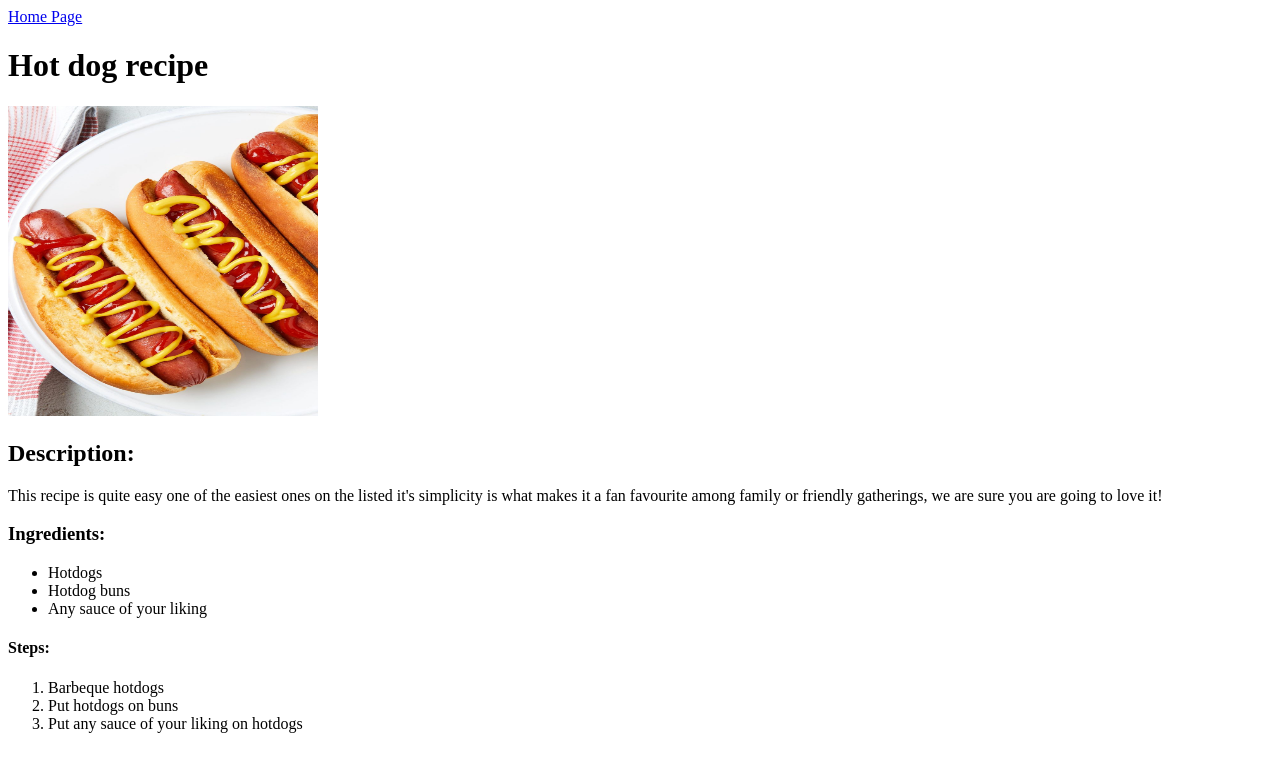
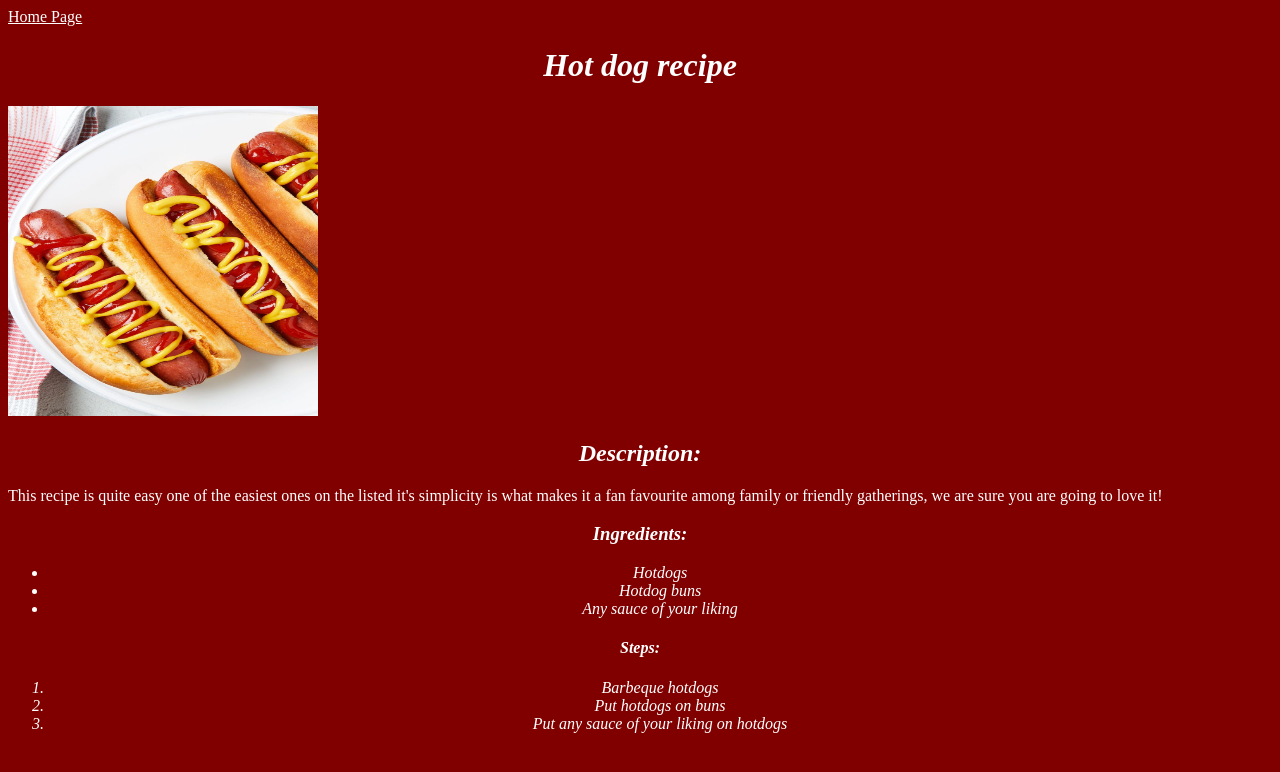
Before and after one commit to zaih0/odin-recipes, a plain HTML site: page recipes/hotdogs.html in a window 1280 px wide. Drawn offline with Linux system fonts and the light colour scheme.

Commit message:
add style to hotdog page with css

```diff
--- a/recipes/hotdogs.html
+++ b/recipes/hotdogs.html
@@ -3,24 +3,25 @@
     <head>
         <meta charset="utf-8">
         <title>Hot Dog recipe</title>
+        <link rel="stylesheet" href="../styles.css">
     </head>
     <body>
         <a href="../index.html">Home Page</a>
-        <h1>Hot dog recipe</h1>
-        <img src="../img/hotdog.jpg" alt="A picture of hotdogs with mustard on them" height="310" width="310">
-        <h2>Description:</h2>
-        <p1>This recipe is quite easy one of the easiest ones on the listed
+        <h1 id="title">Hot dog recipe</h1>
+        <img src="../img/hotdog.jpg" alt="A picture of hotdogs with mustard on them">
+        <h2 id="title">Description:</h2>
+        <p1 class="content">This recipe is quite easy one of the easiest ones on the listed
             it's simplicity is what makes it a fan favourite among family or friendly gatherings,
             we are sure you are going to love it!
         </p1>
-        <h3>Ingredients:</h3>
-        <ul>
+        <h3 id="title">Ingredients:</h3>
+        <ul class="list">
             <li>Hotdogs</li>
             <li>Hotdog buns</li>
             <li>Any sauce of your liking</li>
         </ul>
-        <h4>Steps:</h4>
-        <ol>
+        <h4 id="title">Steps:</h4>
+        <ol class="list">
             <li>Barbeque hotdogs</li>
             <li>Put hotdogs on buns</li>
             <li>Put any sauce of your liking on hotdogs</li>
```
